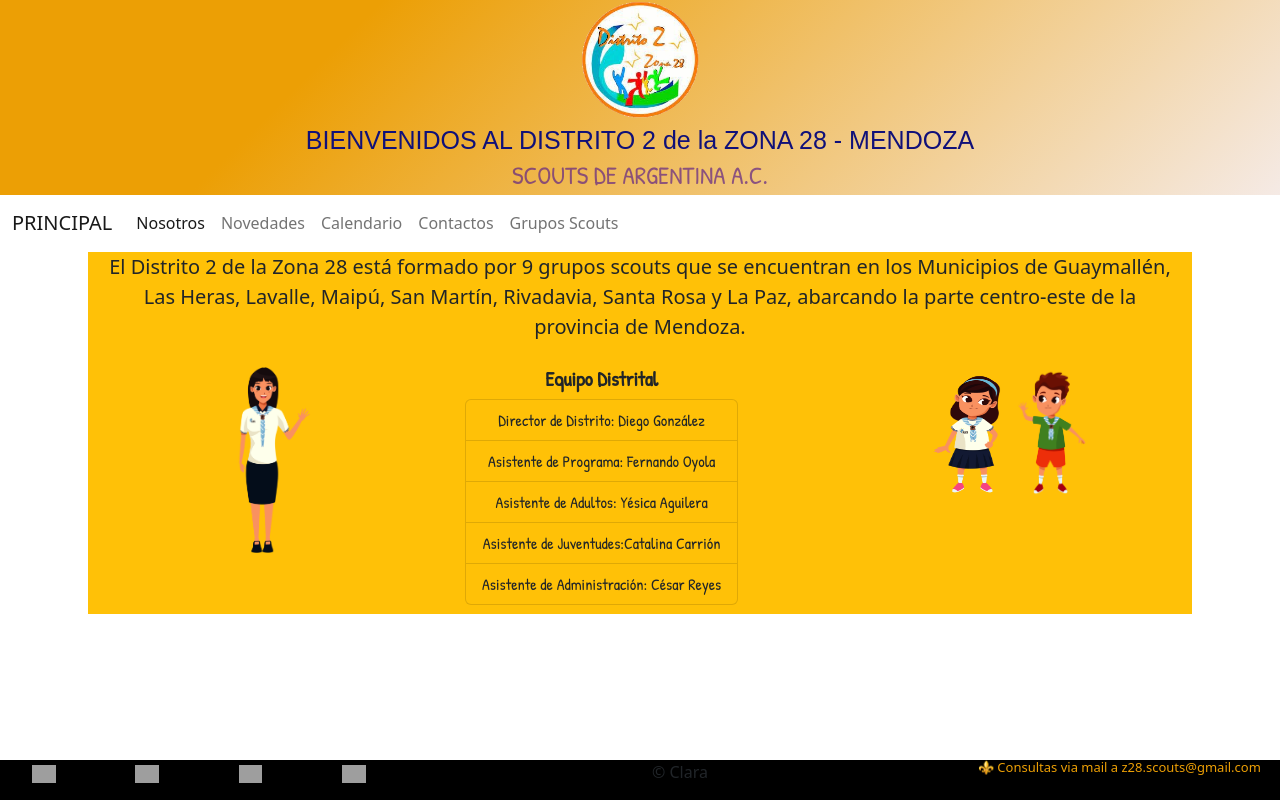
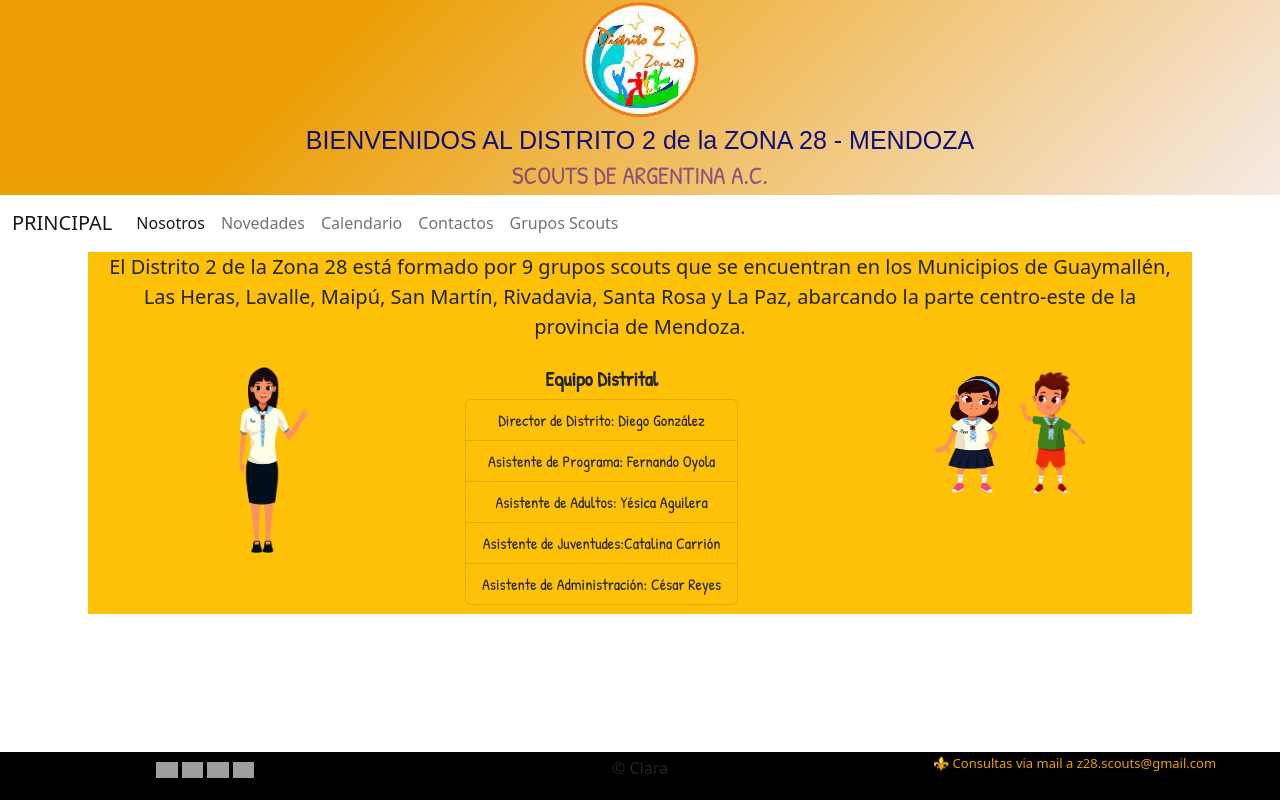
Before and after one commit to ClareiraP/Proyecto, a website: page index.html in a window 1280 px wide. Drawn offline with nearby package versions, Linux system fonts and the light colour scheme; grey boxes are pictures that could not be loaded.

Commit message:
Actualizado con SASS y SEO c/f

```diff
--- a/index.html
+++ b/index.html
@@ -88,33 +88,24 @@
 
     <footer class="row bg-black">
 
-      <div class="sozial col-xs-12 col-sm-6 col-sm-push-6">
-        <ul class="row bg-black">
-          <div class="col-xs-6 col-sm-2">
-            <img class="logo" src="https://cdn2.iconfinder.com/data/icons/black-white-social-media/32/online_social_media_facebook-128.png">
-          </div>
-          <div class="col-xs-6 col-sm-2">
-          <img class="logo" src="https://cdn2.iconfinder.com/data/icons/black-white-social-media/32/twitter_online_social_media-128.png">
-          </div>
-          <div class="col-xs-6 col-sm-2">
-          <img class="logo" src="https://cdn2.iconfinder.com/data/icons/black-white-social-media/32/instagram_online_social_media_photo-128.png">
-          </div>
-          <div class="col-xs-6 col-sm-2">
-          <img class="logo" src="https://cdn2.iconfinder.com/data/icons/black-white-social-media/32/online_social_media_google_plus-128.png">
-          </div>
-        </ul>
+      <div class="copyright col-xs-12 col-sm-4 col-sm-pull-6 p-1">
+        <img class="logo" src="https://cdn2.iconfinder.com/data/icons/black-white-social-media/32/online_social_media_facebook-128.png">
+        <img class="logo" src="https://cdn2.iconfinder.com/data/icons/black-white-social-media/32/twitter_online_social_media-128.png">
+        <img class="logo" src="https://cdn2.iconfinder.com/data/icons/black-white-social-media/32/instagram_online_social_media_photo-128.png">
+        <img class="logo" src="https://cdn2.iconfinder.com/data/icons/black-white-social-media/32/online_social_media_google_plus-128.png">
       </div>
 
-      <div class="copyright col-xs-12 col-sm-3 col-sm-pull-6">
+      <div class="copyright col-xs-12 col-sm-4 col-sm-pull-6 p-1">
         <p> &copy; Clara </p>
       </div>
 
-      <div class="impressum col-xs-12 col-sm-3 col-sm-pull-6">
+      <div class="impressum col-xs-12 col-sm-4 col-sm-pull-6 p-1">
         <h4>
           ⚜ Consultas via mail a z28.scouts@gmail.com
         </h4>
       </div>
     </footer>
+
     <script src="js/wow.min.js"></script>
     <script> new WOW().init();   </script>
     <script src="https://unpkg.com/aos@2.3.1/dist/aos.js"></script>
--- a/scss/_footer.scss
+++ b/scss/_footer.scss
@@ -1,12 +1,12 @@
 footer{
-    text-align: left;
+    text-align: center;
     grid-area:footer;
     h4{
         font-size:small;
         color:$fondo;
     }
     .logo{
-        width: 30%;
+        width: 5%;
         display: inline-block;
     }
 
```
Also changed, not shown: calendario.html (+3 -14 lines), contactos.html (+3 -14 lines), grupos.html (+5 -15 lines), nosotros.html (+5 -16 lines), novedades.html (+5 -16 lines), css/main.css.
